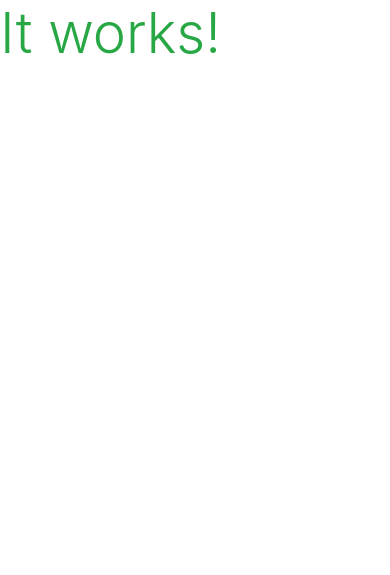
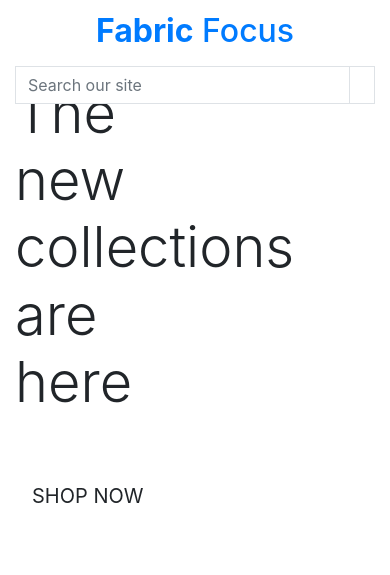
Before and after one commit to Matt-Wilshaw/fabric-focus, a Django app: page / in a window 390 px wide. Shown: the top 575 px of the page. Run offline with Django 3.2, Linux system fonts and the light colour scheme; some libraries are stand-ins or nearby versions.

Commit message:
Save outstanding changes

```diff
--- a/home/templates/home/index.html
+++ b/home/templates/home/index.html
@@ -2,6 +2,27 @@
 
 {% load static %}
 
+{% block page_header %}
+    <div class="container header-container">
+        <div class="row">
+            <div class="col"></div>
+        </div>
+    </div>
+{% endblock %}
+
 {% block content %}
-    <h1 class="display-4 text-success">It works!</h1>
+    <div class="container h-100">
+        <div class="row h-100">
+            <div class="col-7 col-md-6 my-auto">
+                <h1 class="display-4 logo-font text-black">
+                    The new collections are here
+                </h1>
+                <div class="my-5">
+                    <h4>
+                        <a href="#" class="shop-now-button btn btn-lg rounded-0 text-uppercase py-3">Shop Now</a>
+                    </h4>
+                </div>
+            </div>
+        </div>
+    </div>
 {% endblock %}
--- a/templates/base.html
+++ b/templates/base.html
@@ -12,40 +12,80 @@
     <title>Fabric Focus {% block extra_title %}{% endblock %}</title>
 
     {% block corecss %}
-    <!-- Styles -->
+    <!-- Styles (Bootstrap 4.6.2) -->
     <link rel="stylesheet" href="https://cdn.jsdelivr.net/npm/bootstrap@4.6.2/dist/css/bootstrap.min.css"
         integrity="sha384-xOolHFLEh07PJGoPkLv1IbcEPTNtaed2xpHsD9ESMhqIYd0nLMwNLD69Npy4HI+N" crossorigin="anonymous">
     {% endblock %}
 
+    {% block extra_css %}{% endblock %}
+
     {% block extra_head %}{% endblock %}
+
+    <style>
+      /* account for fixed-top header; adjust as needed */
+      body { padding-top: 80px; }
+    </style>
 </head>
 
 <body>
-    <header class="container-fluid fixed-top"></header>
+  <header class="container-fluid fixed-top">
+    <div class="row">
+      <div class="col-12 col-lg-4 my-auto py-1 py-lg-0 text-center text-lg-left">
+        <a href="{% url 'home' %}" class="nav-link main-logo-link">
+          <h2 class="logo-font text-black my-0"><strong>Fabric</strong> Focus</h2>
+        </a>
+      </div>
+      <div class="col-12 col-lg-4 my-auto py-1 py-lg-0">
+        <form method="GET" action="">
+          <div class="input-group w-100">
+            <input class="form-control border border-black rounded-0" type="text" name="q"
+              placeholder="Search our site">
+            <div class="input-group-append">
+              <button class="form-control btn btn-black border border-black rounded-0" type="submit">
+                <span class="icon">
+                  <i class="fas fa-search"></i>
+                </span>
+              </button>
+            </div>
+          </div>
+        </form>
+      </div>
+      <div class="col-12 col-lg-4 my-auto py-1 py-lg-0">
+        <ul class="list-inline list-unstyled text-center text-lg-right my-0">
+          <li class="list-inline-item dropdown"></li>
+          <li class="list-inline-item"></li>
+        </ul>
+      </div>
+    </div>
+  </header>
 
-    {% if message %}
-    <div class="message-container"></div>
-    {% endif %}
+  {% if messages %}
+  <div class="container mt-3">
+    {% for message in messages %}
+      <div class="alert alert-{{ message.tags }} alert-dismissible fade show" role="alert">
+        {{ message }}
+        <button type="button" class="close" data-dismiss="alert" aria-label="Close">
+          <span aria-hidden="true">&times;</span>
+        </button>
+      </div>
+    {% endfor %}
+  </div>
+  {% endif %}
 
-    {% block page_header%}
-    {% endblock %}
+  {% block page_header %}{% endblock %}
 
-    {% block content %}
-    {% endblock %}
+  {% block content %}{% endblock %}
 
+  {% block postloadjs %}{% endblock %}
 
+  {% block corejs %}
+  <script src="https://cdn.jsdelivr.net/npm/jquery@3.5.1/dist/jquery.min.js"
+    integrity="sha256-9/aliU8dGd2tb6OSsuzixeV4y/faTqgFtohetphbbj0=" crossorigin="anonymous"></script>
+  <script src="https://cdn.jsdelivr.net/npm/bootstrap@4.6.2/dist/js/bootstrap.bundle.min.js" crossorigin="anonymous"></script>
+  {% endblock %}
 
-    {% block corejs %}
-    <!-- Scripts: load at end for better performance; preserve order -->
-    <script src="https://cdn.jsdelivr.net/npm/jquery@3.5.1/dist/jquery.slim.min.js"
-        integrity="sha384-DfXdz2htPH0lsSSs5nCTpuj/zy4C+OGpamoFVy38MVBnE+IbbVYUew+OrCXaRkfj" crossorigin="anonymous"
-        defer></script>
-    <script src="https://cdn.jsdelivr.net/npm/bootstrap@4.6.2/dist/js/bootstrap.bundle.min.js"
-        integrity="sha384-Fy6S3B9q64WdZWQUiU+q4/2Lc9npb8tCaSX9FK7E8HnRr0Jz8D6OP9dO5Vg3Q9ct" crossorigin="anonymous"
-        defer></script>
-    {% endblock %}
+  {% block extra_js %}{% endblock %}
 
-    {% block extra_body %}{% endblock %}
 </body>
 
 </html>
```
